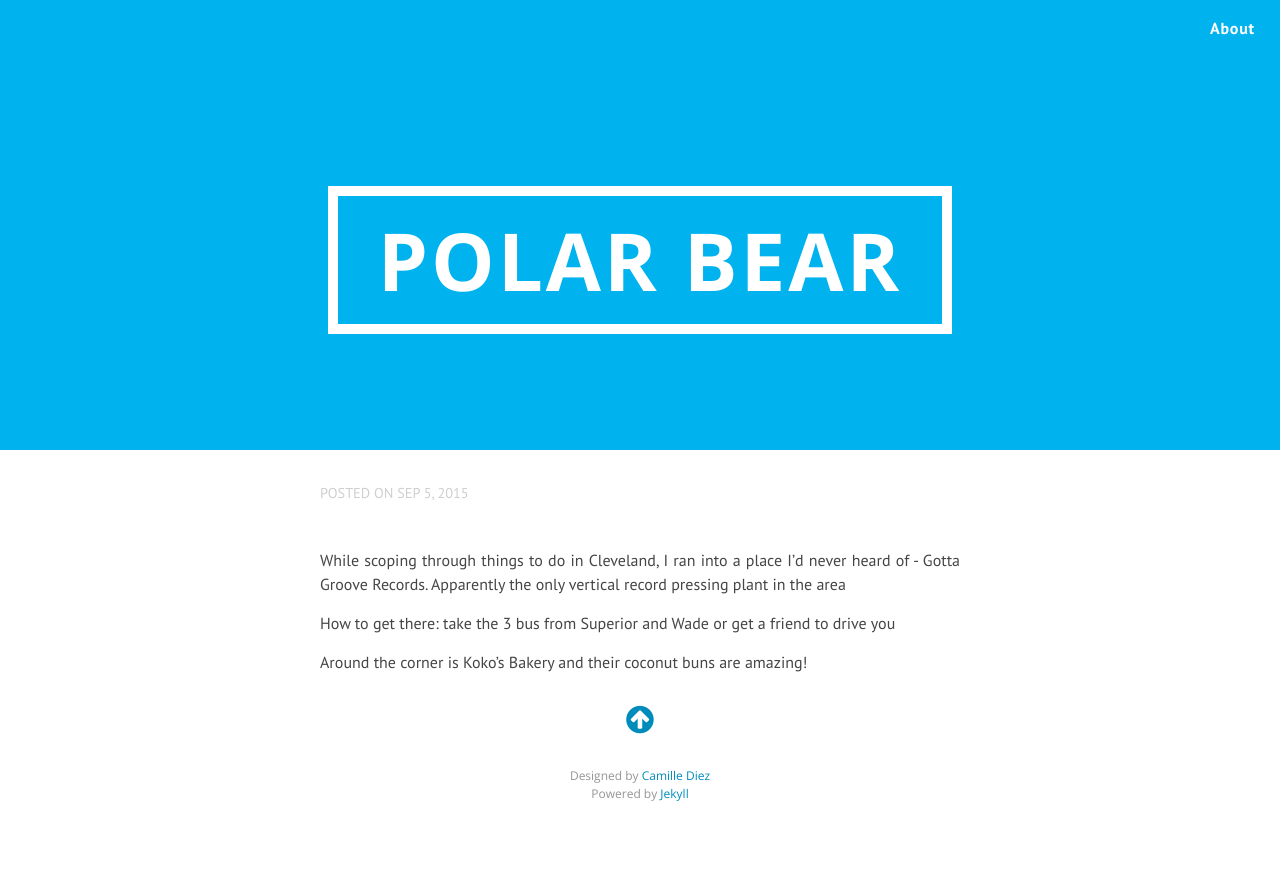
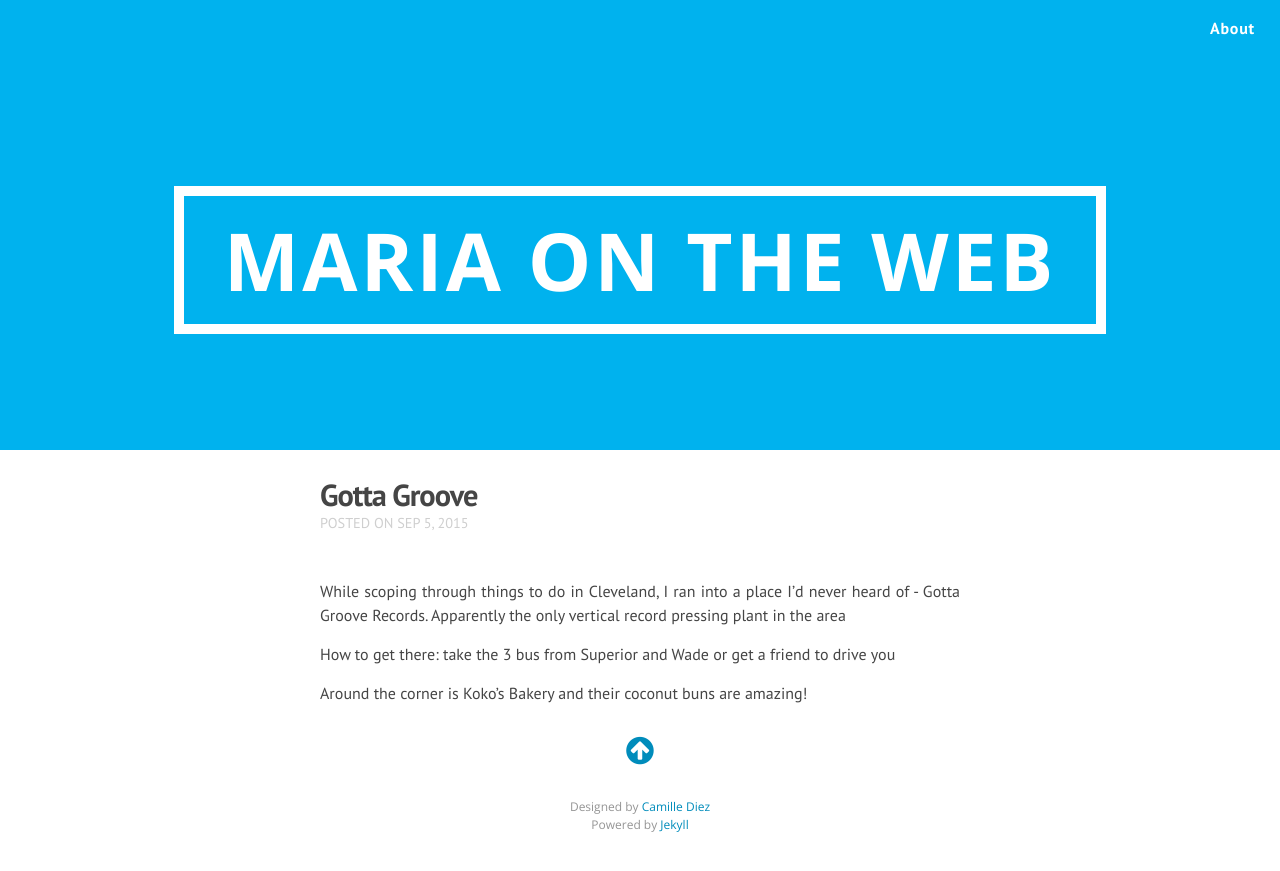
Before and after one commit to smithy545/CPD, a Jekyll site: the page built from _posts/2015-09-05-Gotta-Groove.md, in a window 1280 px wide. Shown: the top 871 px of the page. Built offline with Jekyll 4.4.1, drawn with Linux system fonts in a browser that asks for light colours; nearby versions of some CDN libraries; Markdown is read by kramdown in place of the engine named in the settings.

Commit message:
updated info about me

```diff
--- a/_config.yml
+++ b/_config.yml
@@ -1,12 +1,12 @@
 # Site settings
-title: Polar Bear
+title: Maria on the Web
 email:
 description: > # this means to ignore newlines until "baseurl:"
-  Jekyll Theme Demo
+  Design? Computer Science? Bio? Traipsing through Cleveland? It's all here.
 baseurl: "" # the subpath of your site, e.g. /blog/
-url: "http://username.github.io" # the base hostname & protocol for your site
-twitter_username: username
-github_username: username
+url: "http://mariakuz.github.io" # the base hostname & protocol for your site
+twitter_username: m_keigh
+github_username: mariakuz
 
 # Build settings
 markdown: redcarpet
```
Also changed, not shown: _posts/2015-09-05-Gotta-Groove.md (renamed from 2015-09-05-Gotta-Groove.md).
